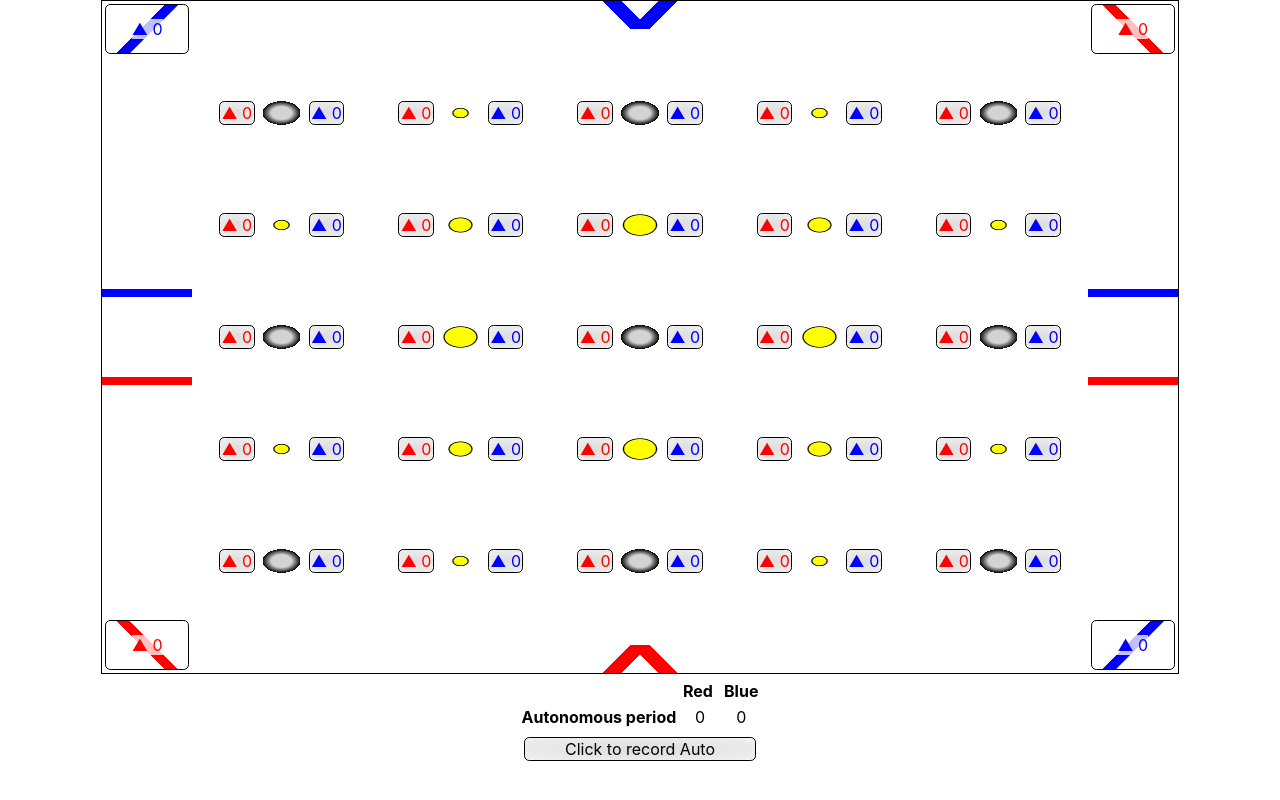
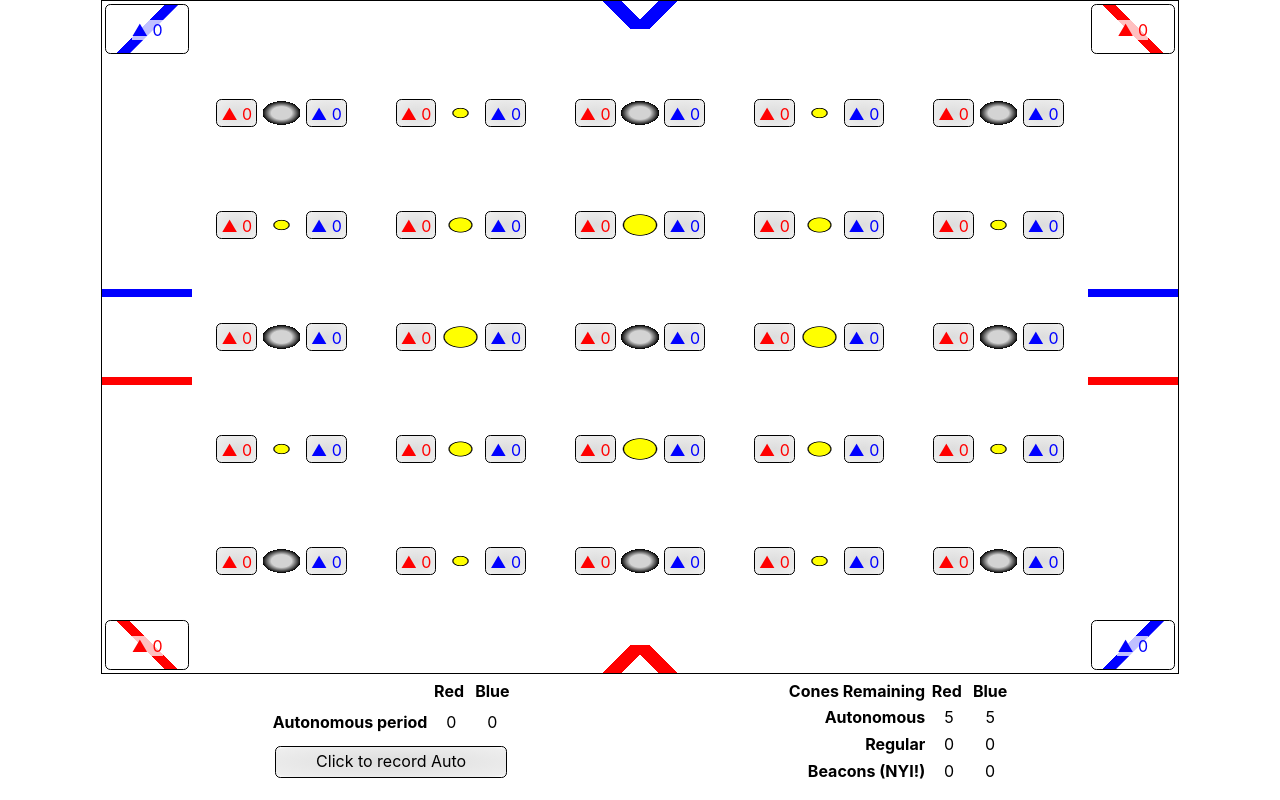
Before and after one commit to kevinfrei/ScoreBoard, a React (Create React App) app: page / in a window 1280 px wide. Built offline with nearby package versions, Linux system fonts and the light colour scheme.

Commit message:
Added auto/normal cone constraints (and tracking)

```diff
--- a/src/App.tsx
+++ b/src/App.tsx
@@ -1,5 +1,5 @@
 import { RecoilRoot } from 'recoil';
-import { Scores } from './ScoreBoard';
+import { Stats } from './ScoreBoard';
 import { Field } from './Field';
 import './styles/App.css';
 
@@ -8,7 +8,7 @@ export default function App(): JSX.Element {
     <RecoilRoot>
       <div className="App">
         <Field />
-        <Scores />
+        <Stats />
       </div>
     </RecoilRoot>
   );
--- a/src/Junction.tsx
+++ b/src/Junction.tsx
@@ -1,6 +1,12 @@
 import { useRecoilCallback, useRecoilValue } from 'recoil';
 import { getPos, JScore, junctionValueRC, RowCol } from './Scoring';
-import { junctions } from './State';
+import {
+  autoScoreState,
+  junctionsStateFunc,
+  remainingConesState,
+  tryBlue,
+  tryRed,
+} from './State';
 
 import './styles/Junctions.css';
 
@@ -19,13 +25,15 @@ type pieceProps = classType & RowCol;
 
 function Corner({ className, row, col }: pieceProps): JSX.Element {
   // increase the score for this corner when clicked
-  const score = useRecoilValue(junctions(getPos({ row, col })));
+  const score = useRecoilValue(junctionsStateFunc(getPos({ row, col })));
+  const cones = useRecoilValue(remainingConesState);
+  const inAuto = useRecoilValue(autoScoreState);
   const incScore = useRecoilCallback(({ set }) => () => {
-    const jnc = junctions(getPos({ row, col }));
+    const jnc = junctionsStateFunc(getPos({ row, col }));
     if (row === col) {
-      set(jnc, (cur) => ({ ...cur, blue: cur.blue + 1 }));
+      tryBlue(set, jnc, cones, inAuto === null);
     } else {
-      set(jnc, (cur) => ({ ...cur, red: cur.red + 1 }));
+      tryRed(set, jnc, cones, inAuto === null);
     }
   });
   return (
@@ -45,14 +53,16 @@ function HEdge({ className }: classType): JSX.Element {
 
 function Full({ className, row, col }: pieceProps): JSX.Element {
   // increase the score for this corner when clicked
-  const score = useRecoilValue(junctions(getPos({ row, col })));
+  const score = useRecoilValue(junctionsStateFunc(getPos({ row, col })));
+  const cones = useRecoilValue(remainingConesState);
+  const inAuto = useRecoilValue(autoScoreState);
   const incBlue = useRecoilCallback(({ set }) => () => {
-    const jnc = junctions(getPos({ row, col }));
-    set(jnc, (cur): JScore => ({ ...cur, blue: cur.blue + 1, owner: 'b' }));
+    const jnc = junctionsStateFunc(getPos({ row, col }));
+    tryBlue(set, jnc, cones, inAuto === null);
   });
   const incRed = useRecoilCallback(({ set }) => () => {
-    const jnc = junctions(getPos({ row, col }));
-    set(jnc, (cur): JScore => ({ ...cur, red: cur.red + 1, owner: 'r' }));
+    const jnc = junctionsStateFunc(getPos({ row, col }));
+    tryRed(set, jnc, cones, inAuto === null);
   });
   const own = score.owner
     ? score.owner.toLowerCase() === 'r'
--- a/src/ScoreBoard.tsx
+++ b/src/ScoreBoard.tsx
@@ -1,14 +1,25 @@
 import { useRecoilCallback, useRecoilValue } from 'recoil';
-import { autoScore, blueScore, redScore } from './State';
+import { ConeCount } from './Scoring';
+import {
+  autoScoreState,
+  blueScoreState,
+  redScoreState,
+  remainingConesState,
+} from './State';
 
 import './styles/ScoreBoard.css';
 
 export function Scores() {
-  const red = useRecoilValue(redScore);
-  const blue = useRecoilValue(blueScore);
-  const auto = useRecoilValue(autoScore);
+  const red = useRecoilValue(redScoreState);
+  const blue = useRecoilValue(blueScoreState);
+  const auto = useRecoilValue(autoScoreState);
   const registerAuto = useRecoilCallback(({ set }) => () => {
-    set(autoScore, { red, blue });
+    set(autoScoreState, { red, blue });
+    set(remainingConesState, (cones: ConeCount) => ({
+      auto: { red: 0, blue: 0 },
+      normal: { red: 26 + cones.auto.red, blue: 26 + cones.auto.blue },
+      beacon: { red: 2, blue: 2 },
+    }));
   });
   if (auto === null) {
     return (
@@ -39,3 +50,32 @@ export function Scores() {
     </div>
   );
 }
+
+export function ConesRemaining(): JSX.Element {
+  const cones = useRecoilValue(remainingConesState);
+  return (
+    <div className="coneboard">
+      <div className="header">Cones Remaining</div>
+      <div className="header">Red</div>
+      <div className="header">Blue</div>
+      <div className="label">Autonomous</div>
+      <div className="score">{cones.auto.red}</div>
+      <div className="score">{cones.auto.blue}</div>
+      <div className="label">Regular</div>
+      <div className="score">{cones.normal.red}</div>
+      <div className="score">{cones.normal.blue}</div>
+      <div className="label">Beacons (NYI!)</div>
+      <div className="score">{cones.beacon.red}</div>
+      <div className="score">{cones.beacon.blue}</div>
+    </div>
+  );
+}
+
+export function Stats(): JSX.Element {
+  return (
+    <div className="stats">
+      <Scores />
+      <ConesRemaining />
+    </div>
+  );
+}
--- a/src/State.ts
+++ b/src/State.ts
@@ -1,4 +1,4 @@
-import { atom, atomFamily, selector } from 'recoil';
+import { atom, atomFamily, RecoilState, selector } from 'recoil';
 import {
   blueCircuit,
   calcSide,
@@ -12,34 +12,34 @@ import {
 
 // This is the number of total cones remaining
 // You use the auto's first, then the normals
-export const remainingCones = atom<ConeCount>({
+export const remainingConesState = atom<ConeCount>({
   key: 'cones left',
   default: {
     auto: { red: 5, blue: 5 },
-    normal: { red: 26, blue: 26 },
-    beacon: { red: 2, blue: 2 },
+    normal: { red: 0, blue: 0 },
+    beacon: { red: 0, blue: 0 },
   },
 });
 
 // This is the state for all the junctions (0-48)
-export const junctions = atomFamily<JScore, number>({
+export const junctionsStateFunc = atomFamily<JScore, number>({
   key: 'junction',
   default: { red: 0, blue: 0 },
 });
 
 // This is the full score calculated before starting to draw
 // down from the 'normal' cones
-export const autoScore = atom<Score | null>({
+export const autoScoreState = atom<Score | null>({
   key: 'auto',
   default: null,
 });
 
 // Calculate the score for red:
-export const redScore = selector<number>({
+export const redScoreState = selector<number>({
   key: 'red-score',
   get: ({ get }) => {
-    const getJunc = (i: number) => jToRed(get(junctions(i)));
-    const auto = get(autoScore);
+    const getJunc = (i: number) => jToRed(get(junctionsStateFunc(i)));
+    const auto = get(autoScoreState);
     if (auto !== null) {
       return calcSide(getJunc, auto.red) + (redCircuit(getJunc) ? 20 : 0);
     } else {
@@ -49,11 +49,11 @@ export const redScore = selector<number>({
 });
 
 // Calculate the score for blue
-export const blueScore = selector<number>({
+export const blueScoreState = selector<number>({
   key: 'blue-score',
   get: ({ get }) => {
-    const getJunc = (i: number) => jToBlue(get(junctions(i)));
-    const auto = get(autoScore);
+    const getJunc = (i: number) => jToBlue(get(junctionsStateFunc(i)));
+    const auto = get(autoScoreState);
     if (auto !== null) {
       return calcSide(getJunc, auto.blue) + (blueCircuit(getJunc) ? 20 : 0);
     } else {
@@ -61,3 +61,82 @@ export const blueScore = selector<number>({
     }
   },
 });
+
+type Setter = <T>(
+  recoilVal: RecoilState<T>,
+  valOrUpdater: ((currVal: T) => T) | T,
+) => void;
+
+// Helper function to try to score cones
+// These are state maniuplation functions, so they're a little clunky
+export function tryBlue(
+  set: Setter,
+  junction: RecoilState<JScore>,
+  cones: ConeCount,
+  inAuto: boolean,
+): void {
+  if (inAuto) {
+    // Only do it if we have some blue cones left
+    if (cones.auto.blue > 0) {
+      set(
+        junction,
+        (cur): JScore => ({ ...cur, blue: cur.blue + 1, owner: 'b' }),
+      );
+      set(remainingConesState, {
+        auto: { blue: cones.auto.blue - 1, red: cones.auto.red },
+        normal: cones.normal,
+        beacon: cones.beacon,
+      });
+    }
+  } else {
+    // Normal cones
+    if (cones.normal.blue > 0) {
+      set(
+        junction,
+        (cur): JScore => ({ ...cur, blue: cur.blue + 1, owner: 'b' }),
+      );
+      set(remainingConesState, {
+        auto: cones.auto,
+        normal: { blue: cones.normal.blue - 1, red: cones.normal.red },
+        beacon: cones.beacon,
+      });
+    }
+  }
+  // TODO: add support for beacon scoring
+}
+
+export function tryRed(
+  set: Setter,
+  junction: RecoilState<JScore>,
+  cones: ConeCount,
+  inAuto: boolean,
+): void {
+  if (inAuto) {
+    // Only do it if we have some blue cones left
+    if (cones.auto.red > 0) {
+      set(
+        junction,
+        (cur): JScore => ({ ...cur, red: cur.red + 1, owner: 'r' }),
+      );
+      set(remainingConesState, {
+        auto: { red: cones.auto.red - 1, blue: cones.auto.blue },
+        normal: cones.normal,
+        beacon: cones.beacon,
+      });
+    }
+  } else {
+    // Normal cones
+    if (cones.normal.red > 0) {
+      set(
+        junction,
+        (cur): JScore => ({ ...cur, red: cur.red + 1, owner: 'r' }),
+      );
+      set(remainingConesState, {
+        auto: cones.auto,
+        normal: { red: cones.normal.red - 1, blue: cones.normal.blue },
+        beacon: cones.beacon,
+      });
+    }
+  }
+  // TODO: add support for beacon scoring
+}
--- a/src/styles/App.css
+++ b/src/styles/App.css
@@ -20,6 +20,7 @@ body {
   border-radius: 4pt;
   cursor: pointer;
   margin: 2pt;
+  padding: 3pt 3pt 1pt 3pt;
 }
 
 .redscore,
--- a/src/styles/ScoreBoard.css
+++ b/src/styles/ScoreBoard.css
@@ -1,8 +1,24 @@
+.stats {
+  display: flex;
+  flex-direction: row;
+  width: 100%;
+  justify-content: space-evenly;
+}
+
 .scoreboard {
   display: grid;
   gap: 5pt;
   grid-template-columns: auto 1fr 1fr;
   grid-template-rows: auto auto auto;
+  justify-content: space-around;
+  margin: 5pt;
+}
+
+.coneboard {
+  display: grid;
+  gap: 5pt;
+  grid-template-columns: auto 1fr 1fr;
+  grid-template-rows: auto auto auto auto;
   justify-content: space-around;
   margin: 5pt;
 }
```
Also changed, not shown: 1 other file (tests, documents, lock files or other folders).
